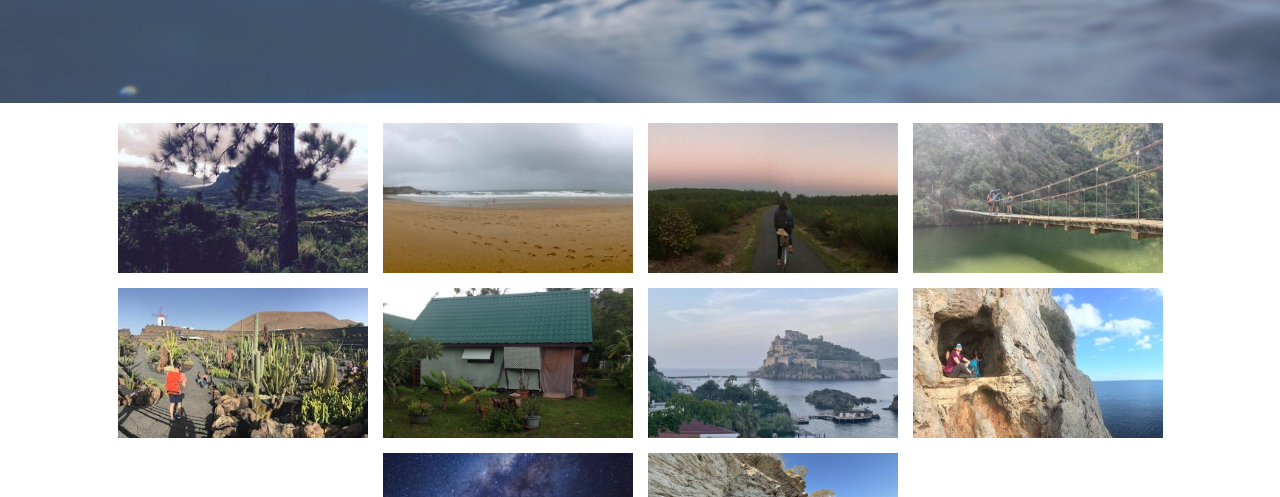
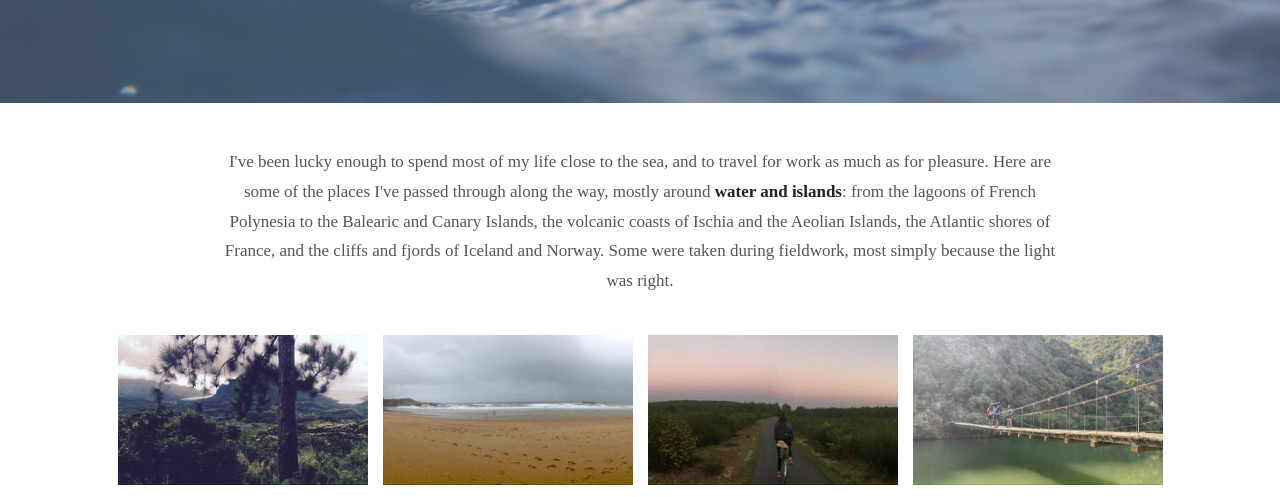
Before and after one commit to JayCrlt/JayCrlt.github.io, a plain HTML site: page pictures.html in a window 1280 px wide. Shown: the part 297-794 px from the top of the page. Drawn offline with nearby package versions, Linux system fonts and the light colour scheme.

Commit message:
text pictures

```diff
--- a/pictures.html
+++ b/pictures.html
@@ -27,6 +27,9 @@
     #viewer img{max-width:95vw;max-height:85vh;object-fit:contain;box-shadow:0 4px 24px rgba(0,0,0,.5)}
     #viewer .vcap{color:#eee;margin-top:10px;font-size:15px;text-align:center}
     #viewer .vclose{position:absolute;top:10px;right:18px;color:#fff;font-size:34px;line-height:1;cursor:pointer}
+    /* Intro text */
+    .intro{max-width:880px;margin:44px auto 20px auto;padding:0 16px;text-align:center;font-size:17px;line-height:1.75;color:#555}
+    .intro strong{color:#222}
   </style>
 </head>
 <body>
@@ -54,6 +57,14 @@
 
 <div class="bgimg-2 w3-display-container w3-opacity-min" id="images">
   <div class="w3-display-middle"><span class="w3-xxlarge w3-text-white w3-wide">MY PICTURES</span></div>
+</div>
+
+<div class="intro">
+  I've been lucky enough to spend most of my life close to the sea, and to travel for work as much as for pleasure.
+  Here are some of the places I've passed through along the way, mostly around <strong>water and islands</strong>:
+  from the lagoons of French Polynesia to the Balearic and Canary Islands, the volcanic coasts of Ischia and the Aeolian Islands,
+  the Atlantic shores of France, and the cliffs and fjords of Iceland and Norway.
+  Some were taken during fieldwork, most simply because the light was right.
 </div>
 
 <div class="w3-row">
```
